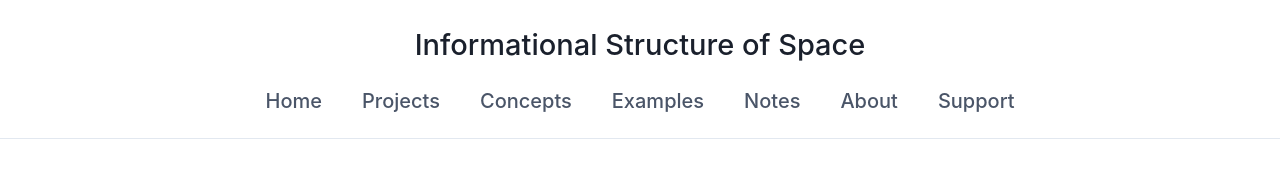
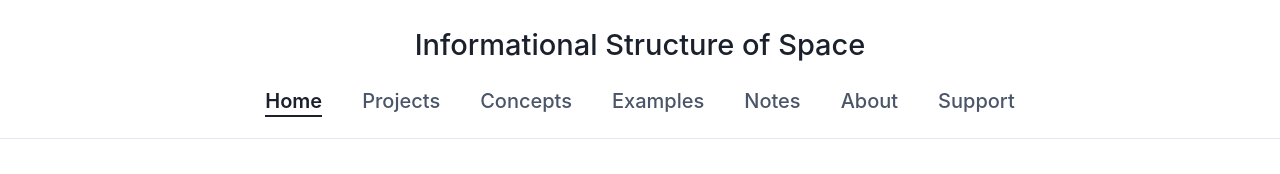
Before and after one commit to multizer/heoneon, a Next.js app: page / in a window 1280 px wide. Shown: the top 174 px of the page. Built offline with nearby package versions, Linux system fonts and the light colour scheme.

Commit message:
Implement active navigation state and revert menu labels to English

```diff
--- a/src/app/globals.css
+++ b/src/app/globals.css
@@ -137,6 +137,13 @@ nav a {
 nav a:hover {
   color: #1a202c;
   text-decoration: none;
+}
+
+nav a.active {
+  color: #1a202c;
+  font-weight: 600;
+  border-bottom: 2px solid #1a202c;
+  padding-bottom: 2px;
 }
 
 /* Content spacing */
--- a/src/components/Navigation.tsx
+++ b/src/components/Navigation.tsx
@@ -1,11 +1,32 @@
+'use client';
+
 import Link from 'next/link';
+import { usePathname } from 'next/navigation';
 
 interface NavigationProps {
   locale?: 'en' | 'ko';
 }
 
 export default function Navigation({ locale = 'en' }: NavigationProps) {
+  const pathname = usePathname();
   const basePath = locale === 'ko' ? '/ko_' : '';
+
+  const isActive = (path: string) => {
+    if (path === '/' || path === '/ko_') {
+      return pathname === path;
+    }
+    return pathname.startsWith(path);
+  };
+
+  const navLinks = [
+    { name: 'Home', href: basePath || '/' },
+    { name: 'Projects', href: `${basePath}/projects` },
+    { name: 'Concepts', href: `${basePath}/concepts` },
+    { name: 'Examples', href: `${basePath}/examples` },
+    { name: 'Notes', href: `${basePath}/notes` },
+    { name: 'About', href: `${basePath}/about` },
+    { name: 'Support', href: `${basePath}/support` },
+  ];
 
   return (
     <nav>
@@ -14,13 +35,16 @@ export default function Navigation({ locale = 'en' }: NavigationProps) {
           <Link href={basePath || '/'}>Informational Structure of Space</Link>
         </div>
         <ul>
-          <li><Link href={basePath || '/'}>Home</Link></li>
-          <li><Link href={`${basePath}/projects`}>Projects</Link></li>
-          <li><Link href={`${basePath}/concepts`}>Concepts</Link></li>
-          <li><Link href={`${basePath}/examples`}>Examples</Link></li>
-          <li><Link href={`${basePath}/notes`}>Notes</Link></li>
-          <li><Link href={`${basePath}/about`}>About</Link></li>
-          <li><Link href={`${basePath}/support`}>Support</Link></li>
+          {navLinks.map((link) => (
+            <li key={link.href}>
+              <Link
+                href={link.href}
+                className={isActive(link.href) ? 'active' : ''}
+              >
+                {link.name}
+              </Link>
+            </li>
+          ))}
         </ul>
       </div>
     </nav>
```
